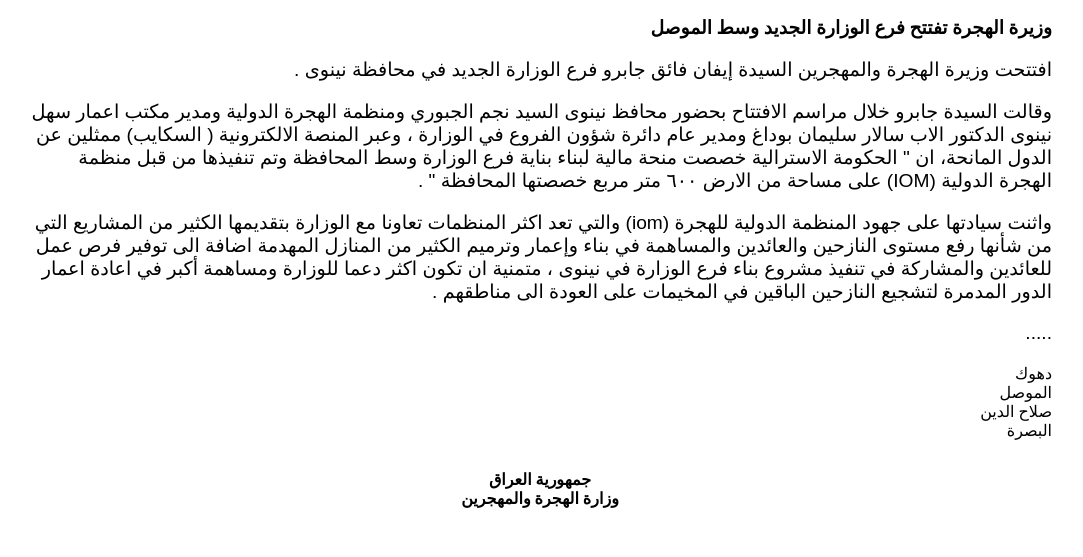
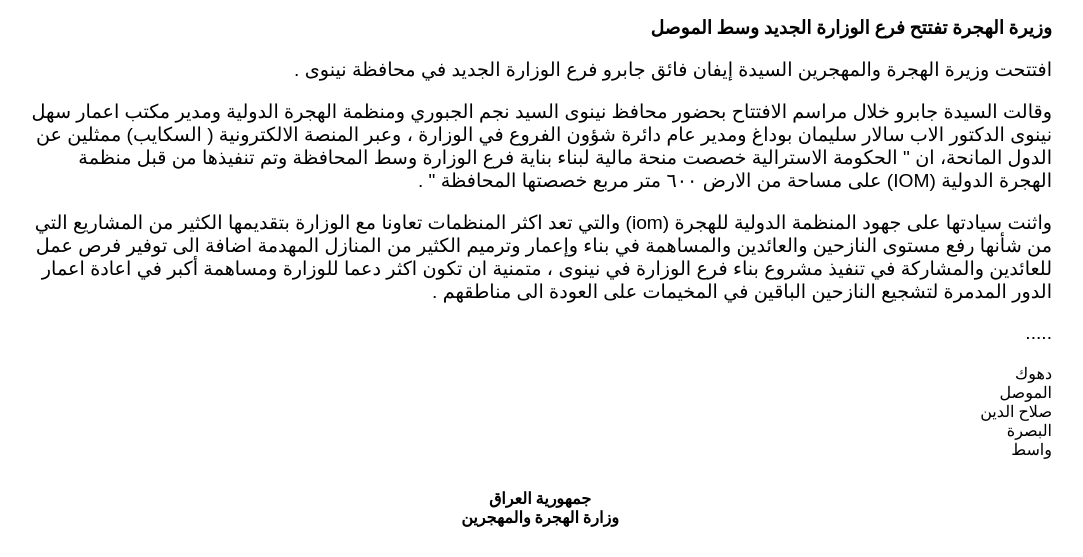
Before and after one commit to sahibammar/momd, a plain HTML site: page html&css/momd_project/index.html in a window 1280 px wide. Shown: the part 316-873 px from the top of the page, without its empty margins (160-1243 px from the left). Drawn offline with Linux system fonts and the light colour scheme.

Commit message:
واسط

```diff
--- a/html&css/momd_project/index.html
+++ b/html&css/momd_project/index.html
@@ -36,6 +36,7 @@
     <li>الموصل</li>
     <li>صلاح الدين </li>
     <li>البصرة</li>
+    <li>واسط</li>
 </ul>
 
 <footer>
```
